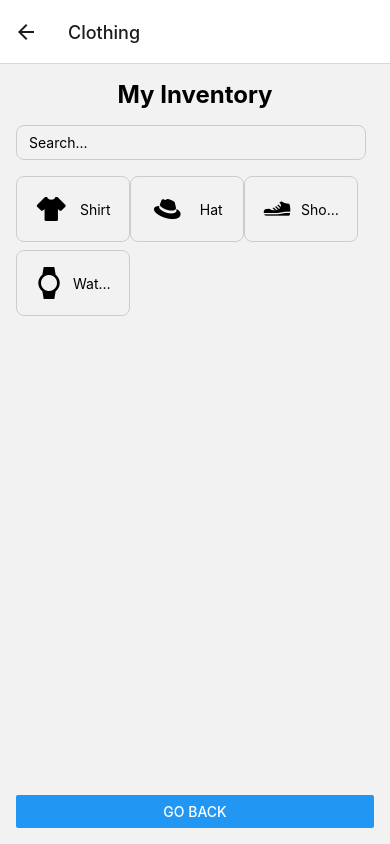
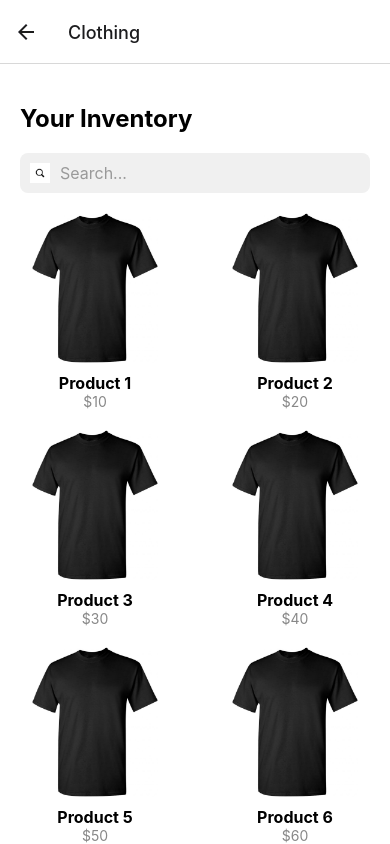
Before and after one commit to GitYaw/Voguify-GDSC, a React Native app: screen /Clothing in a window 390 px wide. Built offline with nearby package versions, Linux system fonts and the light colour scheme.

Commit message:
Add clothing items to inventory

```diff
--- a/pages/ClothingView.js
+++ b/pages/ClothingView.js
@@ -1,49 +1,63 @@
-import * as React from 'react';
-import { StyleSheet, Text, View, Button, TouchableOpacity, FlatList, TextInput, ScrollView, Dimensions } from 'react-native';
-import { MaterialCommunityIcons } from '@expo/vector-icons';
+import React from 'react';
+import { View, Text, StyleSheet, ScrollView, Image, TextInput, TouchableOpacity } from 'react-native';
+import { useNavigation } from '@react-navigation/native';
+import blackTshirt from '../assets/black_tshirt.jpeg';
+import searchLogo from '../assets/search_logo.jpeg';
 
-const ClothingView = ({ navigation }) => {
-    // Dummy data for clothing items
-    const clothingData = [
-        { id: '1', name: 'Shirt', icon: 'tshirt-crew' },
-        { id: '4', name: 'Hat', icon: 'redhat' },
-        { id: '3', name: 'Shoes', icon: 'shoe-sneaker' },
-        { id: '2', name: 'Watch', icon: 'watch' },
+// Sample product data
+const products = [
+  { id: 1, name: 'Product 1', price: '$10', image: blackTshirt },
+  { id: 2, name: 'Product 2', price: '$20', image: blackTshirt },
+  { id: 3, name: 'Product 3', price: '$30', image: blackTshirt },
+  { id: 4, name: 'Product 4', price: '$40', image: blackTshirt },
+  { id: 5, name: 'Product 5', price: '$50', image: blackTshirt },
+  { id: 6, name: 'Product 6', price: '$60', image: blackTshirt },
+  { id: 7, name: 'Product 7', price: '$70', image: blackTshirt },
+  { id: 8, name: 'Product 8', price: '$80', image: blackTshirt },
 ];
 
-    const renderItem = ({ item }) => (
-        <TouchableOpacity
-            style={[styles.item, { width: Dimensions.get('window').width / 3 - 16 }]} // Adjust width to account for padding
-            // onPress={() => navigation.navigate('ClothingDetails', { itemId: item.id, itemName: item.name })}
-        >
-            {item.icon && <MaterialCommunityIcons name={item.icon} size={32} color="black" />}
-            <Text style={styles.itemName} numberOfLines={1}>{item.name}</Text>
+const ClothingView = () => {
+  const navigation = useNavigation();
+
+  const handleProductPress = (productId) => {
+    navigation.navigate('ProductDetail', { productId });
+  };
+
+  const renderProductItem = (product) => (
+    <TouchableOpacity key={product.id} onPress={() => handleProductPress(product.id)}>
+      <View style={styles.productItem}>
+        <Image source={product.image} style={styles.productImage} />
+        <Text style={styles.productName}>{product.name}</Text>
+        <Text style={styles.productPrice}>{product.price}</Text>
+      </View>
     </TouchableOpacity>
   );
 
+  const groupedProducts = [];
+  for (let i = 0; i < products.length; i += 2) {
+    groupedProducts.push(products.slice(i, i + 2));
+  }
+
   return (
     <View style={styles.container}>
-            {/* Updated header title */}
-            <Text style={styles.headerTitle}>My Inventory</Text>
-            <View style={styles.searchContainer}>
+      <View style={styles.header}>
+        <Text style={styles.logo}>Your Inventory</Text>
+      </View>
+      <View style={styles.searchBar}>
+        <Image source={searchLogo} style={styles.searchIcon} />
         <TextInput
-                    style={styles.searchInput}
+          style={styles.input}
           placeholder="Search..."
-                    onChangeText={(text) => console.log(text)}
+          placeholderTextColor="#999"
         />
-                {/* Add filter components here */}
       </View>
-            <FlatList
-                data={clothingData}
-                renderItem={renderItem}
-                keyExtractor={(item) => item.id}
-                numColumns={3} // Display items in 3 columns
-                contentContainerStyle={styles.grid}
-            />
-            <Button
-                title="Go Back"
-                onPress={() => navigation.goBack()}
-            />
+      <ScrollView contentContainerStyle={styles.productList}>
+        {groupedProducts.map((row, index) => (
+          <View key={index} style={styles.productRow}>
+            {row.map((product) => renderProductItem(product))}
+          </View>
+        ))}
+      </ScrollView>
     </View>
   );
 };
@@ -51,43 +65,62 @@ const ClothingView = ({ navigation }) => {
 const styles = StyleSheet.create({
   container: {
     flex: 1,
-        padding: 16,
+    backgroundColor: '#fff',
+    paddingHorizontal: 20,
+    paddingTop: 40,
   },
-    headerTitle: {
+  header: {
+    flexDirection: 'row',
+    alignItems: 'center',
+    marginBottom: 20,
+  },
+  logo: {
     fontSize: 24,
     fontWeight: 'bold',
-        marginBottom: 16,
-        textAlign: "center",
+    marginRight: 10,
   },
-    searchContainer: {
+  searchBar: {
     flexDirection: 'row',
     alignItems: 'center',
-        marginBottom: 16,
+    backgroundColor: '#f0f0f0',
+    padding: 10,
+    marginBottom: 20,
+    borderRadius: 8,
   },
-    searchInput: {
+  searchIcon: {
+    width: 20,
+    height: 20,
+    marginRight: 10,
+  },
+  input: {
     flex: 1,
-        borderWidth: 1,
-        borderColor: '#ccc',
-        borderRadius: 8,
-        paddingHorizontal: 12,
-        paddingVertical: 8,
-        marginRight: 8,
+    fontSize: 16,
   },
-    grid: {
+  productList: {
+    paddingBottom: 80,
+  },
+  productRow: {
+    flexDirection: 'row',
     justifyContent: 'space-between',
+    marginBottom: 20,
   },
-    item: {
-        flexDirection: 'row',
+  productItem: {
+    flex: 1,
     alignItems: 'center',
-        padding: 16,
-        borderWidth: 1,
-        borderColor: '#ccc',
-        borderRadius: 8,
-        marginBottom: 8,
-        justifyContent: 'space-around',
   },
-    itemName: {
-        marginLeft: 8,
+  productImage: {
+    width: 150,
+    height: 150,
+    resizeMode: 'contain',
+    marginBottom: 10,
+  },
+  productName: {
+    fontSize: 16,
+    fontWeight: 'bold',
+  },
+  productPrice: {
+    fontSize: 14,
+    color: '#888',
   },
 });
 
```
Also changed, not shown: assets/black_tshirt.jpeg (added), assets/search_logo.jpeg (added). Lines whose indentation alone changed are shown as unchanged.
